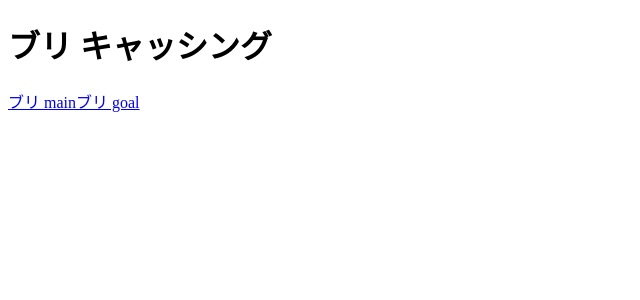
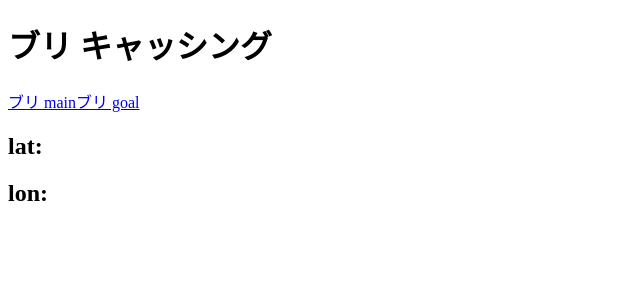
Before and after one commit to toyamahackathon2021/fe, a Next.js app: page / in a window 1280 px wide. Shown: the top 300 px of the page, without its empty margins (0-640 px from the left). Built offline with nearby package versions, Linux system fonts and the light colour scheme; no server answers.

Commit message:
geolocation

```diff
--- a/pages/index.tsx
+++ b/pages/index.tsx
@@ -1,6 +1,10 @@
 import Link from 'next/link'
+import {useGeolocation} from 'react-use'
 
-const IndexPage = () => (
+const IndexPage = () => {
+  const state = useGeolocation();
+
+  return (
   <>
     <h1>ブリ キャッシング</h1>
       <Link href="/main">
@@ -9,7 +13,14 @@ const IndexPage = () => (
       <Link href="/goal">
         <a>ブリ goal</a>
       </Link>
+      <h2>
+        lat: {state.latitude}
+      </h2>
+      <h2>
+        lon: {state.longitude}
+      </h2>
   </>
-)
+  )
+}
 
 export default IndexPage
```
